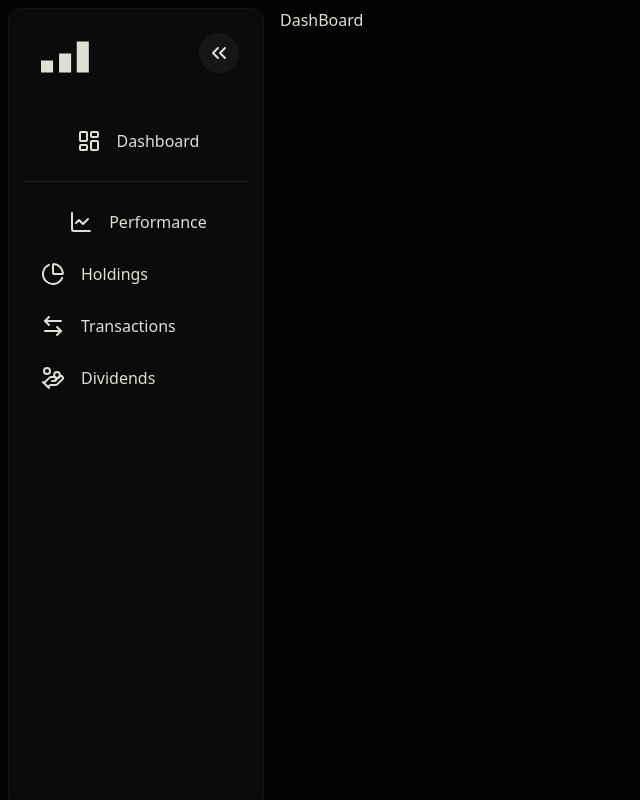
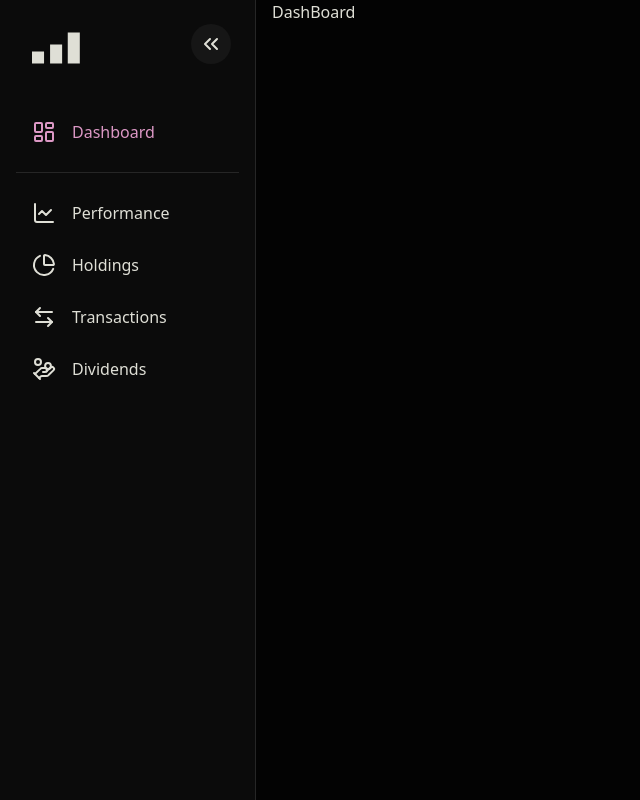
Before and after one commit to Tom3546/Portfolio-Analysis, a React (Vite) app: page / in a window 1280 px wide. Shown: the whole page, without its empty margins (0-640 px from the left). Built offline with nearby package versions, Linux system fonts and the light colour scheme.

Commit message:
feat: add navlinks to sidebar

```diff
--- a/src/components/ui/SideBarItem.tsx
+++ b/src/components/ui/SideBarItem.tsx
@@ -1,21 +1,31 @@
+import { NavLink } from "react-router-dom";
 import { type LucideIcon } from "lucide-react";
 
 export interface SideBarItemProps {
   icon: LucideIcon;
   label: string;
+  to: string;
+  end?: boolean;
 }
 
-export default function SideBarItem({ icon: Icon, label }: SideBarItemProps) {
+export default function SideBarItem({
+  icon: Icon,
+  label,
+  to,
+  end,
+}: SideBarItemProps) {
   return (
-    <>
-      <button
-        type="button"
-        className="flex items-center w-full p-3 pl-4 gap-4 rounded-md text-text hover:cursor-pointer
-        hover:bg-bg-light transition-all duration-200"
-      >
-        <Icon className="w-6" />
-        <span>{label}</span>
-      </button>
-    </>
+    <NavLink
+      to={to}
+      end={end}
+      className={({ isActive }) =>
+        `relative flex items-center w-full p-3 pl-4 gap-4 rounded-md hover:cursor-pointer
+        hover:bg-bg-light transition-all duration-200
+      ${isActive ? "text-primary" : "text-text"}`
+      }
+    >
+      <Icon className="w-6" />
+      <span>{label}</span>
+    </NavLink>
   );
 }
--- a/src/index.css
+++ b/src/index.css
@@ -25,7 +25,7 @@
 body {
   background: var(--bg-dark);
   font-family: "Geist Sans", system-ui, sans-serif;
-  font-variant-numeric: tabular-nums;
+  /*font-variant-numeric: tabular-nums;*/
 }
 
 :root,
--- a/src/layouts/RootLayout.tsx
+++ b/src/layouts/RootLayout.tsx
@@ -3,7 +3,7 @@ import { Outlet } from "react-router-dom";
 
 function RootLayout() {
   return (
-    <main className="flex h-screen w-full p-2 gap-4 bg-bg-dark text-text overflow-hidden">
+    <main className="flex h-screen w-full gap-4 bg-bg-dark text-text overflow-hidden">
       <SideBar />
       <div className="">
         <Outlet />
--- a/src/layouts/SideBar.tsx
+++ b/src/layouts/SideBar.tsx
@@ -18,16 +18,14 @@ function HorizontalRule() {
 export default function SideBar() {
   return (
     <aside
-      className="sticky flex flex-col items-center h-screen w-64 p-4 gap-1 rounded-xl border
-      border-[hsl(0,0%,8%)] bg-bg"
+      className="sticky flex flex-col items-center h-screen w-64 p-4 gap-1 border-r
+      border-[hsl(0,0%,15%)] bg-bg"
     >
       <div className="flex justify-between w-full mt-2 mb-8 pl-4 pr-2">
-        {/* TODO: router <Link to="/dashboard"></Link> */}
-        <img
-          src={logoDark}
-          alt="logo"
-          className="w-12 h-12 hover:cursor-pointer"
-        />
+        <Link to="/">
+          <img src={logoDark} alt="logo" className="w-12 h-12" />
+        </Link>
+
         <button
           className="flex items-center justify-center h-10 w-10 p-2 rounded-full  bg-bg-light
           hover:cursor-pointer hover:brightness-110 transition-all duration-200"
@@ -36,16 +34,16 @@ export default function SideBar() {
         </button>
       </div>
 
-      <Link to="/">
-        <SideBarItem icon={LayoutDashboard} label="Dashboard" />
-      </Link>
+      <SideBarItem icon={LayoutDashboard} label="Dashboard" to="/" end />
       <HorizontalRule />
-      <Link to="/performance">
-        <SideBarItem icon={ChartLine} label="Performance" />
-      </Link>
-      <SideBarItem icon={ChartPie} label="Holdings" />
-      <SideBarItem icon={ArrowLeftRight} label="Transactions" />
-      <SideBarItem icon={HandCoins} label="Dividends" />
+      <SideBarItem icon={ChartLine} label="Performance" to="/performance" />
+      <SideBarItem icon={ChartPie} label="Holdings" to="/holdings" />
+      <SideBarItem
+        icon={ArrowLeftRight}
+        label="Transactions"
+        to="/transactions"
+      />
+      <SideBarItem icon={HandCoins} label="Dividends" to="/dividends" />
     </aside>
   );
 }
--- a/src/main.tsx
+++ b/src/main.tsx
@@ -1,50 +1,9 @@
 import { StrictMode } from "react";
 import { createRoot } from "react-dom/client";
-import { createBrowserRouter, RouterProvider } from "react-router-dom";
+import { RouterProvider } from "react-router-dom";
 
 import "./index.css";
-import RootLayout from "./layouts/RootLayout";
-
-import DashBoard from "./pages/DashBoard";
-import Performance from "./pages/Performance";
-import Holdings from "./pages/Holdings";
-import Transactions from "./pages/Transactions";
-import Dividends from "./pages/Dividends";
-
-import NotFoundPage from "./pages/NotFoundPage";
-
-const router = createBrowserRouter([
-  {
-    path: "/",
-    element: <RootLayout />,
-    children: [
-      {
-        index: true,
-        element: <DashBoard />,
-      },
-      {
-        path: "performance",
-        element: <Performance />,
-      },
-      {
-        path: "holdings",
-        element: <Holdings />,
-      },
-      {
-        path: "transactions",
-        element: <Transactions />,
-      },
-      {
-        path: "dividends",
-        element: <Dividends />,
-      },
-    ],
-  },
-  {
-    path: "*",
-    element: <NotFoundPage />,
-  },
-]);
+import { router } from "./router";
 
 createRoot(document.getElementById("root")!).render(
   <StrictMode>
--- /dev/null
+++ b/src/router.tsx
@@ -0,0 +1,42 @@
+import { createBrowserRouter } from "react-router-dom";
+
+import RootLayout from "./layouts/RootLayout";
+import DashBoard from "./pages/DashBoard";
+import Performance from "./pages/Performance";
+import Holdings from "./pages/Holdings";
+import Transactions from "./pages/Transactions";
+import Dividends from "./pages/Dividends";
+import NotFoundPage from "./pages/NotFoundPage";
+
+export const router = createBrowserRouter([
+  {
+    path: "/",
+    element: <RootLayout />,
+    children: [
+      {
+        index: true,
+        element: <DashBoard />,
+      },
+      {
+        path: "performance",
+        element: <Performance />,
+      },
+      {
+        path: "holdings",
+        element: <Holdings />,
+      },
+      {
+        path: "transactions",
+        element: <Transactions />,
+      },
+      {
+        path: "dividends",
+        element: <Dividends />,
+      },
+    ],
+  },
+  {
+    path: "*",
+    element: <NotFoundPage />,
+  },
+]);
```
